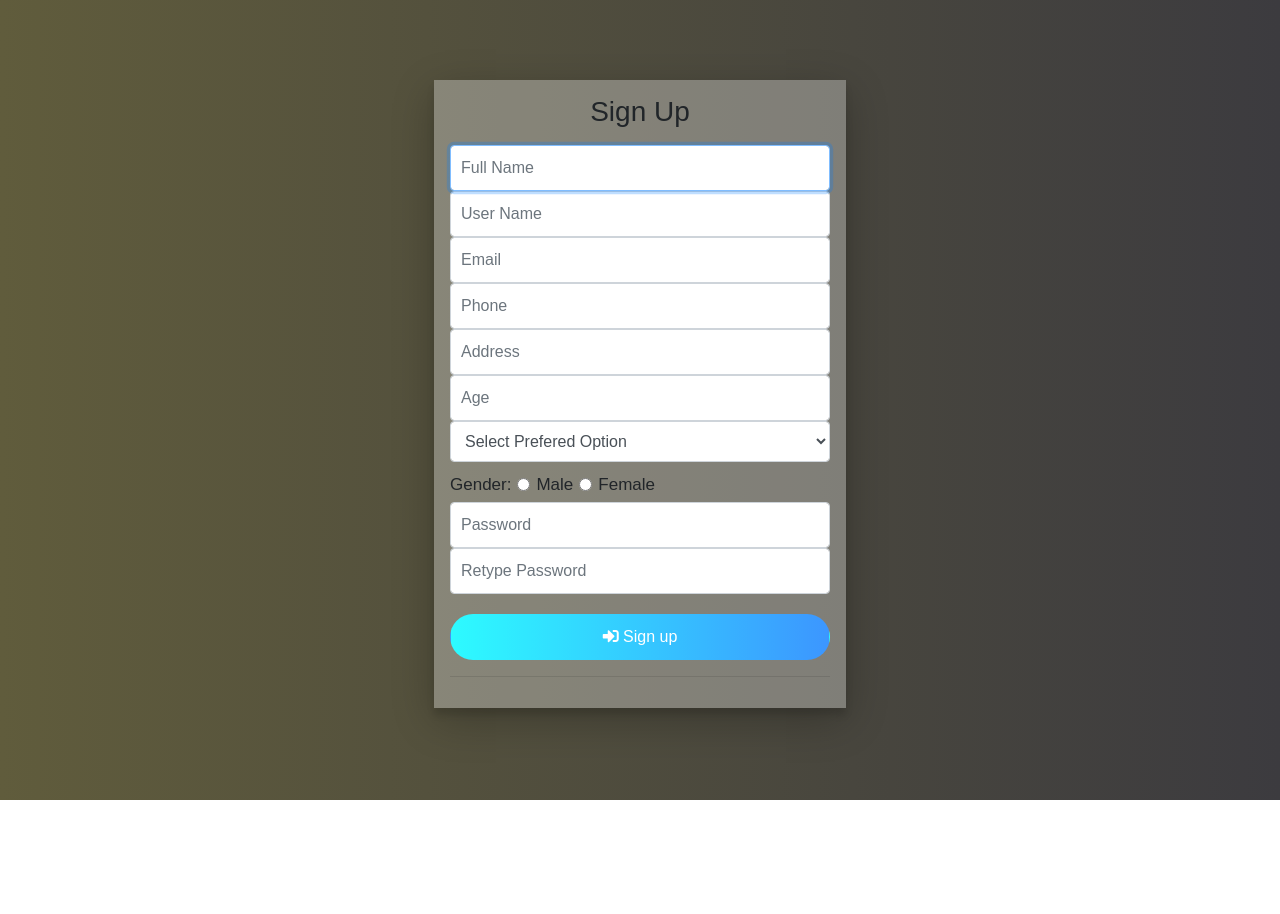
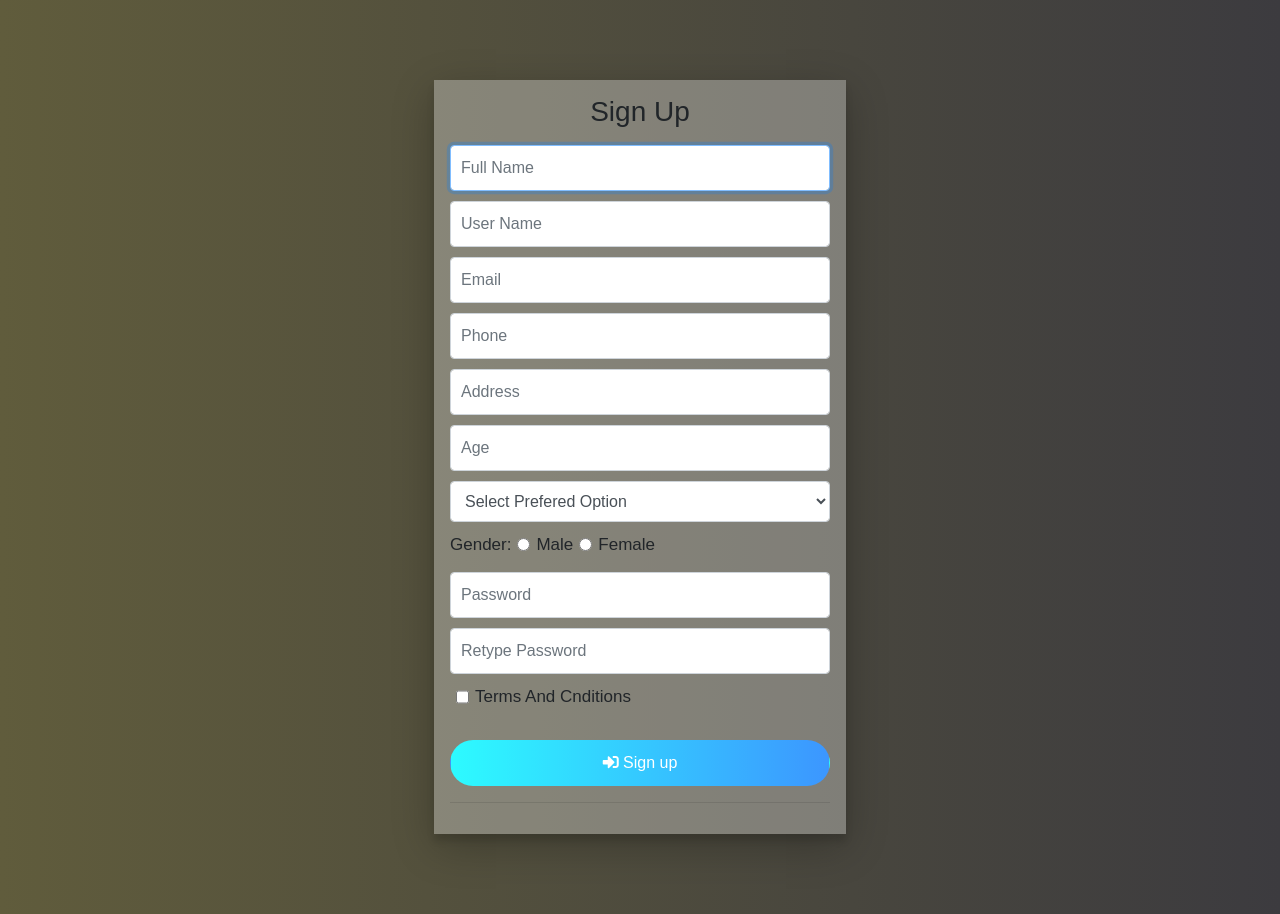
Before and after one commit to sisatata/OnlineQuizProject, a plain HTML site: page register-page.html in a window 1280 px wide. Before the commit the page ends 800 px from the top, so only its background shows below. Drawn offline with nearby package versions, Linux system fonts and the light colour scheme.

Commit message:
checkbox added

```diff
--- a/css/style.css
+++ b/css/style.css
@@ -238,6 +238,9 @@ input[type=checkbox], input[type=radio] {
 input#regPass {
     margin-top: 5px;
 }
+.input-group {
+    margin-top: 10px;
+}
 
 /*Profile Page*/
 
--- a/js/main.js
+++ b/js/main.js
@@ -678,8 +678,10 @@ function regValidation() {
             return false;
         }
 
+
+    }
     if (regPass !== regRePass) {
-            var now = document.getElementsByTagName("input");
+        now = document.getElementsByTagName("input");
         for (var i = 0; i < now.length; i++) {
             now[i].value = "";
         }
@@ -688,9 +690,6 @@ function regValidation() {
     }
 
     return true;
-
-
-    }
 }
 
 function iterate() {
--- a/register-page.html
+++ b/register-page.html
@@ -69,6 +69,10 @@
                         <input type="password" id="regRePass" class="form-control" placeholder="Retype Password"
                                required="">
                     </div>
+                    <div class="input-group">
+                        <input type="checkbox" id="condition"
+                               required="">Terms And Cnditions
+                    </div>
 
                     <div class="input-group">
                         <button class="btn btn-md btn-rounded btn-block form-control submit" type="submit"><i
@@ -78,6 +82,7 @@
 
 
                     <hr>
+
 
 
                 </form>
```
Lines whose indentation alone changed are shown as unchanged.
